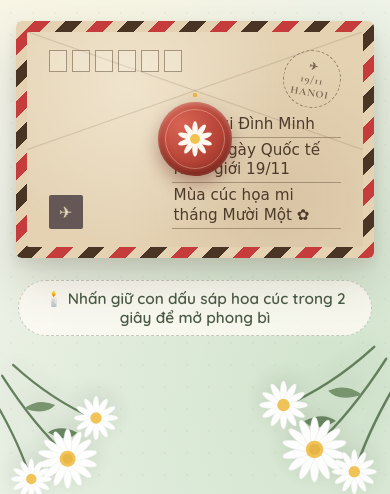
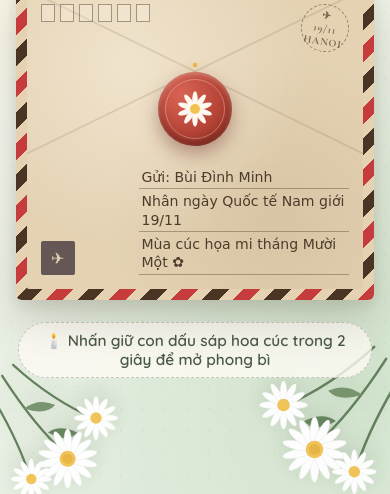
Before and after one commit to dinhnhu2020hp-hub/forbuidinhminh191126, a plain HTML site: page index.html in a window 390 px wide. Shown: the part 350-844 px from the top of the page. Drawn offline with nearby package versions, Linux system fonts and the light colour scheme; a web font is replaced by a local one.

Commit message:
Add files via upload

```diff
--- a/index.html
+++ b/index.html
@@ -197,6 +197,7 @@
       position: relative;
       width: min(500px, 92vw);
       aspect-ratio: 1.52 / 1;
+      display: flex;
       padding: 11px;
       border-radius: 6px;
       background: repeating-linear-gradient(
@@ -222,8 +223,8 @@
 
     .envelope-inner {
       position: relative;
+      flex: 1;
       width: 100%;
-      height: 100%;
       background:
         radial-gradient(circle at 30% 25%, rgba(255, 249, 236, 0.45), transparent 55%),
         radial-gradient(circle at 75% 78%, rgba(164, 134, 96, 0.18), transparent 50%),
@@ -322,11 +323,20 @@
     }
 
     /* DẤU SÁP NIÊM PHONG TƯƠNG TÁC (NHẤN GIỮ 2 GIÂY) */
+    .env-middle {
+      position: relative;
+      z-index: 6;
+      flex: 1;
+      display: flex;
+      align-items: center;
+      justify-content: center;
+      min-height: 96px;
+      padding: 4px 0;
+    }
+
     .wax-seal-zone {
-      position: absolute;
-      top: 50%;
-      left: 50%;
-      transform: translate(-50%, -50%);
+      position: relative;
+      flex-shrink: 0;
       z-index: 6;
       width: 96px;
       height: 96px;
@@ -918,6 +928,15 @@
       gap: 10px;
     }
 
+    @media (max-width: 520px) {
+      .envelope-wrap { aspect-ratio: 1.12 / 1; }
+      .envelope-inner { padding: 14px 14px; }
+      .airmail-stamp { width: 48px; height: 48px; }
+      .postal-boxes span { width: 14px; height: 18px; }
+      .env-address { width: 68%; }
+      .env-line { font-size: 0.88rem; }
+    }
+
     @keyframes fadeUp {
       from { opacity: 0; transform: translateY(18px); }
       to { opacity: 1; transform: translateY(0); }
@@ -970,6 +989,7 @@
             </div>
           </div>
 
+          <div class="env-middle">
           <!-- Dấu sáp niêm phong nung chảy (nhấn giữ 2 giây) -->
           <div class="wax-seal-zone" id="wax-seal-zone" role="button" tabindex="0" aria-label="Nhấn giữ 2 giây để nung chảy dấu sáp">
             <svg class="wax-progress-svg" viewBox="0 0 96 96">
@@ -993,6 +1013,7 @@
                 </g>
               </svg>
             </div>
+          </div>
           </div>
 
           <div class="env-bottom">
```
